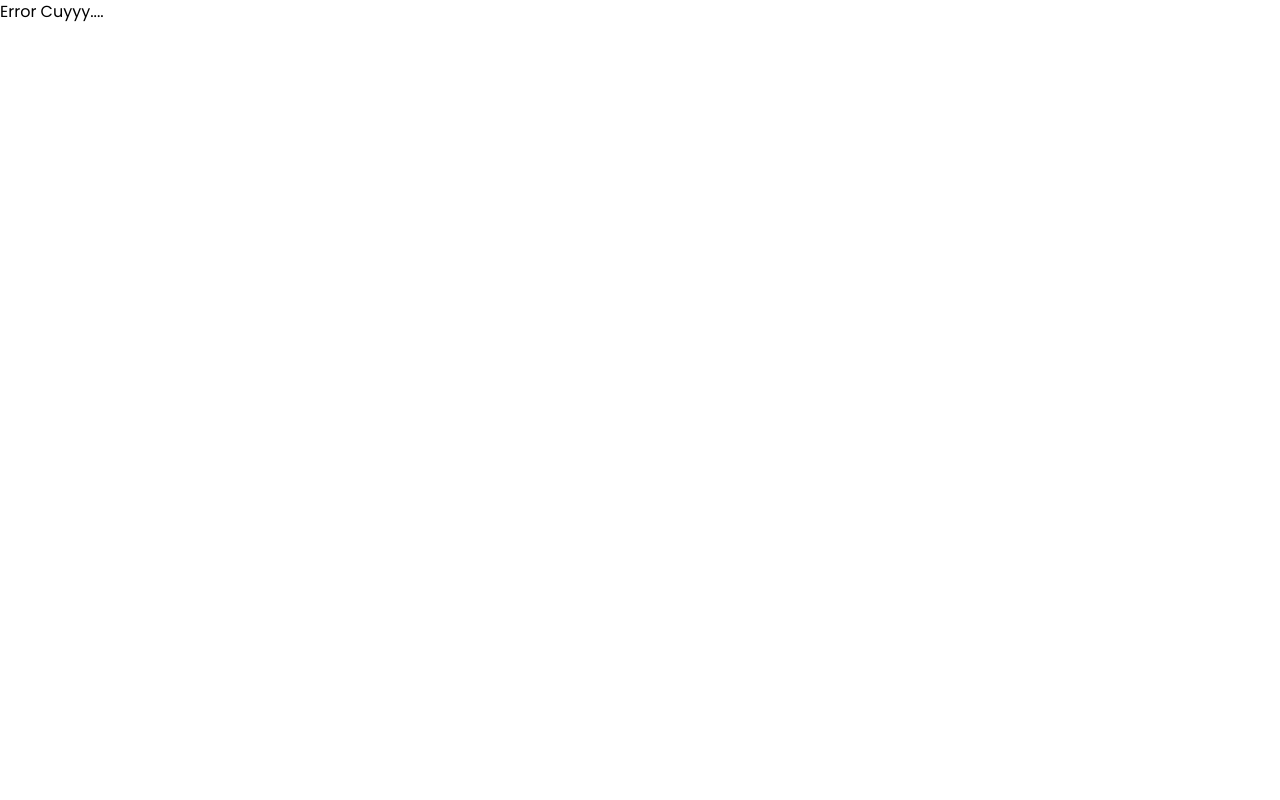
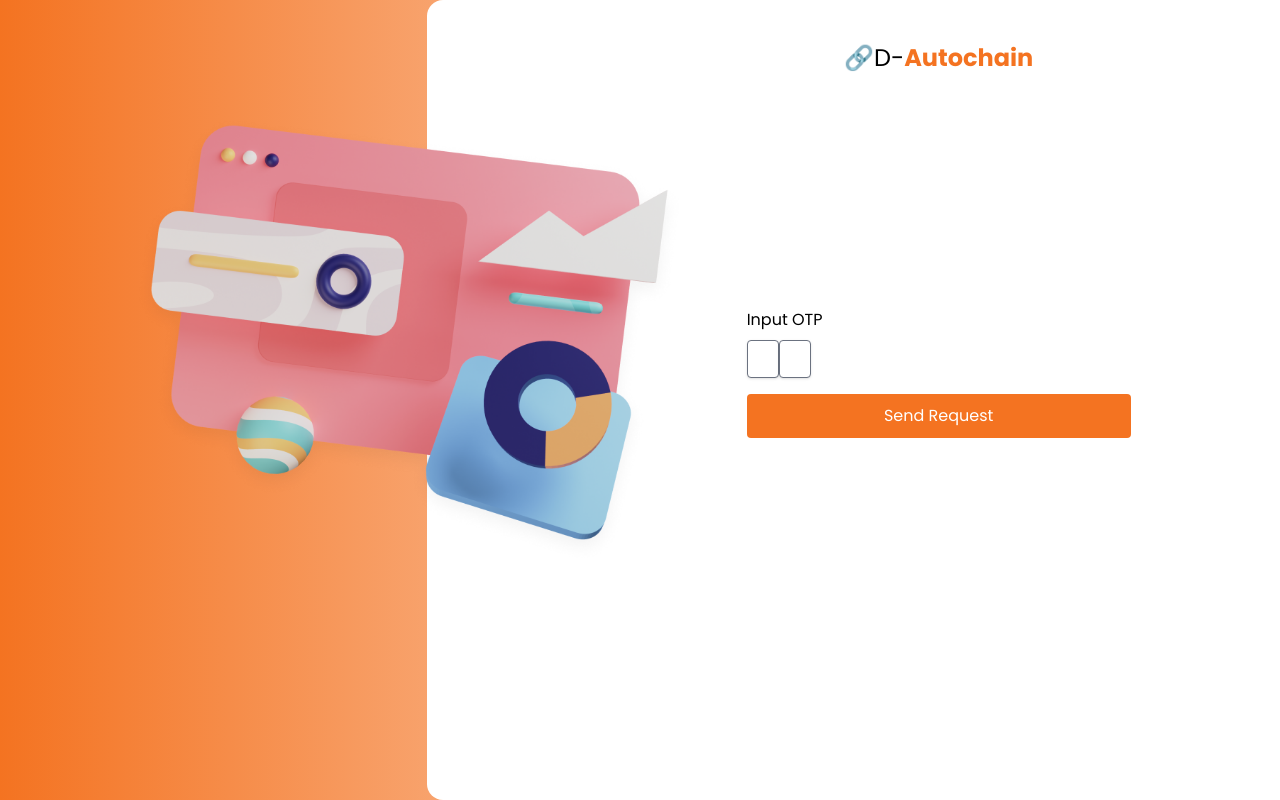
Before and after one commit to fakhriazdev/d-chain-test, a React (Vite) app: page /otppage in a window 1280 px wide. Before the commit this address had no page. Built offline with nearby package versions, Linux system fonts and the light colour scheme.

Commit message:
[FIXED] feature login page

```diff
--- /dev/null
+++ b/src/context/ServiceContext.jsx
@@ -0,0 +1,19 @@
+import React from "react";
+import { PropTypes } from "prop-types";
+
+export const ServiceContext = React.createContext({});
+
+const ServiceProvider = ({ service, children, ...rest }) => {
+  return (
+    <ServiceContext.Provider value={service} {...rest}>
+      {children}
+    </ServiceContext.Provider>
+  );
+};
+
+ServiceProvider.propTypes = {
+  children: PropTypes.any,
+  service: PropTypes.any,
+};
+
+export default ServiceProvider;
--- a/src/pages/Auth/Login/index.jsx
+++ b/src/pages/Auth/Login/index.jsx
@@ -1,6 +1,33 @@
 import AuthLayout from "../../../components/AuthLayout";
+import * as Yup from "yup";
+import { useFormik } from "formik";
 
 export default function Login() {
+  const schema = Yup.object({
+    email: Yup.string()
+      .matches("[a-z0-9._%+-]+@[a-z0-9.-]+.[a-z]{2,}$", "Invalid Email")
+      .required("Email is required"),
+    password: Yup.string()
+      .min(6, "Password must be greater than 6 character")
+      .required("Password is required"),
+  });
+
+  const {
+    values: { email, password },
+    errors,
+    dirty,
+    isValid,
+    touched,
+    handleChange,
+    handleBlur,
+  } = useFormik({
+    initialValues: {
+      email: "",
+      password: "",
+    },
+    validationSchema: schema,
+  });
+
   return (
     <AuthLayout>
       <div className="mt-52">
@@ -11,11 +38,20 @@ export default function Login() {
             <div className="mb-4">
               <label className="block text-base mb-2">Email</label>
               <input
-                className="shadow-md border-0 rounded w-80 h-12"
-                id="username"
+                className={`shadow-md border-0 rounded w-80 h-12 ${
+                  touched.email && errors.email
+                }`}
+                id="email"
                 type="text"
                 placeholder="Enter your email"
+                required
+                onChange={handleChange}
+                onBlur={handleBlur}
+                value={email}
               />
+            </div>
+            <div className="text-red">
+              {touched.email && errors.email}
             </div>
             <div className="mb-0">
               <label className="block text-base mb-2">Password</label>
@@ -24,14 +60,22 @@ export default function Login() {
                 id="password"
                 type="password"
                 placeholder="Enter your password"
+                required
+                onChange={handleChange}
+                onBlur={handleBlur}
+                value={password}
               />
             </div>
-            <div className="mb-4 ml-44">
+            <div className="mb-2 text-red">
+              {touched.password && errors.password}
+            </div>
+            <div className="mb-4 text-end">
               <a className="text-orange">Forget Password?</a>
             </div>
             <button
-              className="bg-orange text-white font-bold rounded focus:outline-none focus:shadow-outline w-80 h-12"
-              type="button"
+              disabled={!isValid || !dirty}
+              className="bg-orange text-white rounded focus:outline-none focus:shadow-outline w-80 h-12 disabled:bg-opacity-70"
+              type="submit"
             >
               Login
             </button>
--- /dev/null
+++ b/src/pages/Auth/NewPassword/index.jsx
@@ -0,0 +1,41 @@
+import AuthLayout from "../../../components/AuthLayout";
+
+export default function OtpPage() {
+  return (
+    <AuthLayout>
+      <div className="w-full max-w-sm mt-52">
+        <form className="pt-6 pb-8 mb-4">
+          <div className="mb-4">
+            <label className="block text-sm mb-2" htmlFor="username">
+              Input OTP
+            </label>
+            <input
+              className="shadow appearance-none border rounded w-1/12 py-2 px-3 text-gray-700 leading-tight focus:outline-none focus:shadow-outline"
+              id="otp"
+              type="text"
+              pattern="[0-9]"
+              inputMode="numeric"
+              maxLength={1}
+            />
+            <input
+              className="shadow appearance-none border rounded w-1/12 py-2 px-3 text-gray-700 leading-tight focus:outline-none focus:shadow-outline"
+              id="otp"
+              type="text"
+              pattern="[0-9]"
+              inputMode="numeric"
+              maxLength={1}
+            />
+          </div>
+          <div className="flex items-center justify-between">
+            <button
+              className="bg-orange text-white w-full h-11 rounded focus:outline-none focus:shadow-outline"
+              type="button"
+            >
+              Send Request
+            </button>
+          </div>
+        </form>
+      </div>
+    </AuthLayout>
+  );
+}
--- a/src/router/router.jsx
+++ b/src/router/router.jsx
@@ -2,6 +2,7 @@ import { createBrowserRouter } from "react-router-dom";
 import App from "../App";
 import Login from "../pages/Auth/Login";
 import ForgetPassword from "../pages/Auth/ForgetPassword";
+import OtpPage from "../pages/Auth/NewPassword";
 
 const setupRouter = () =>
   createBrowserRouter([
@@ -17,6 +18,9 @@ const setupRouter = () =>
         {
           path: "forget",
           element: <ForgetPassword />,
+        },{
+          path: "otppage",
+          element: <OtpPage />,
         },
       ],
     },
```
